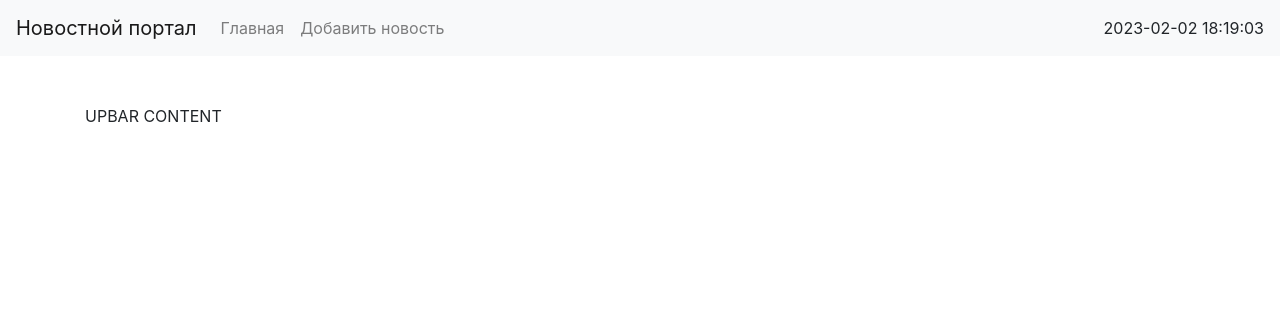
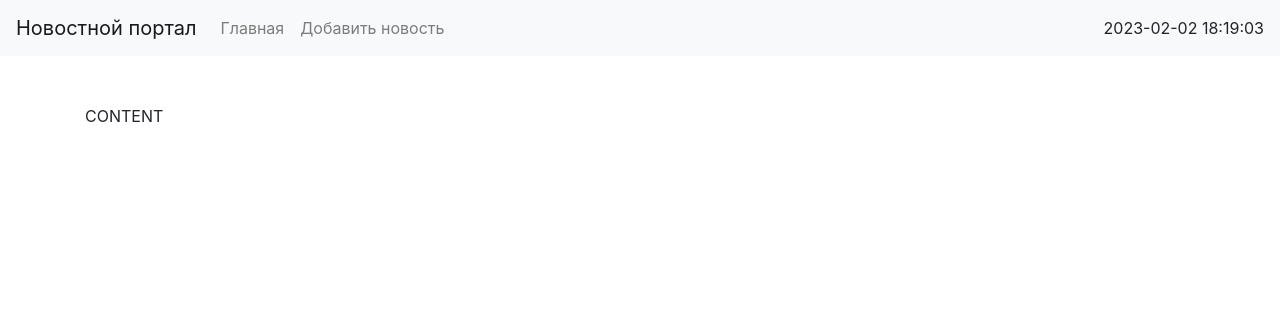
Before and after one commit to facetable-lab/NewsPortal, a Django app: template templates/base.html in a window 1280 px wide. Shown: the top 316 px of the page. Run offline with Django 4.2, Linux system fonts and the light colour scheme; the template is opened without the code that fills it, so the values that code supplies are empty.

Commit message:
Подправлен шаблон

```diff
--- a/templates/base.html
+++ b/templates/base.html
@@ -17,7 +17,7 @@
 <div class="container mt-3">
     <div class="mt-5"></div>
 
-    {% block upbar %}UPBAR{% endblock %}
+    {% block upbar %}{% endblock %}
 
     {% block content %}CONTENT{% endblock %}
 </div>
```
